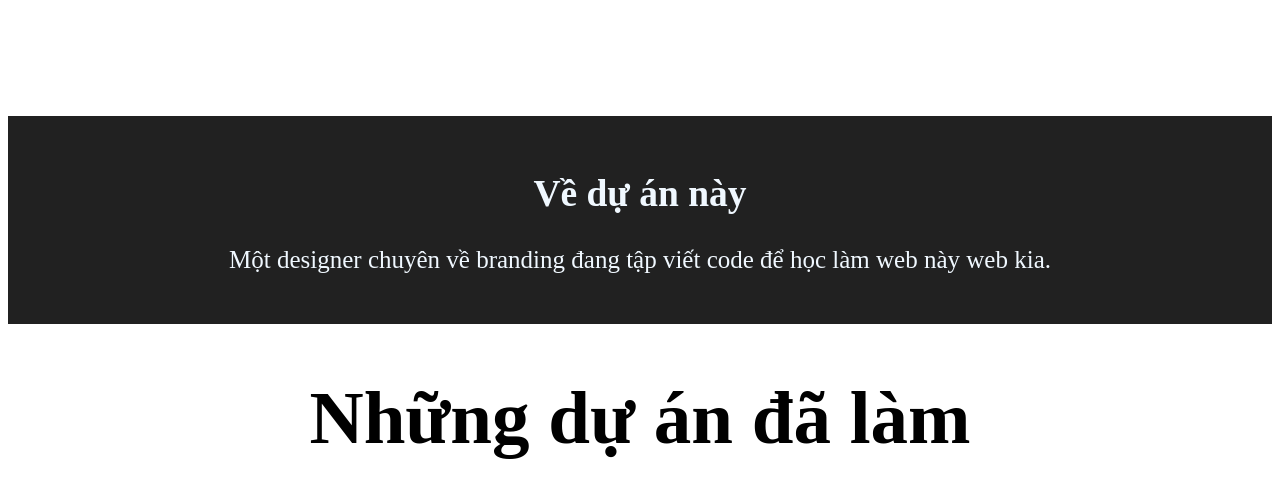
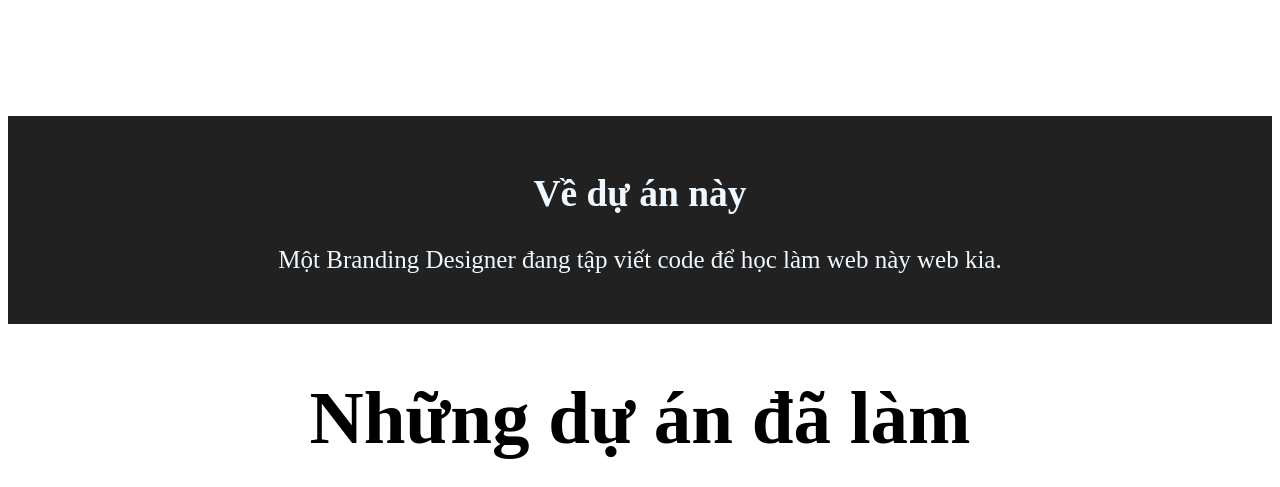
Before and after one commit to Hngviet275/FTC_Lesson2_Homework, a plain HTML site: page index.html in a window 1280 px wide. Shown: the part 610-1097 px from the top of the page. Drawn offline with Linux system fonts and the light colour scheme.

Commit message:
Portfolio thành Portfolio

```diff
--- a/index.html
+++ b/index.html
@@ -1,7 +1,7 @@
 <!DOCTYPE html>
 <html>
 	<head>
-		<title>HngViet Porfolio</title>
+		<title>HngViet Portfolio</title>
 	</head>
 	<body>
 		<!--Div chia trang thành từng phần-->
@@ -14,7 +14,7 @@
 			<div class="Thông tin" style="font-size:25px;background-color:rgb(33, 33, 33);color:aliceblue;padding:25px">
 				<center>
 					<h2>Về dự án này</h2>
-					<p>Một designer chuyên về branding đang tập viết code để học làm web này web kia.</p>
+					<p>Một Branding Designer đang tập viết code để học làm web này web kia.</p>
 				</center>
 			</div>
 			<div class="nội dung trang">
```
